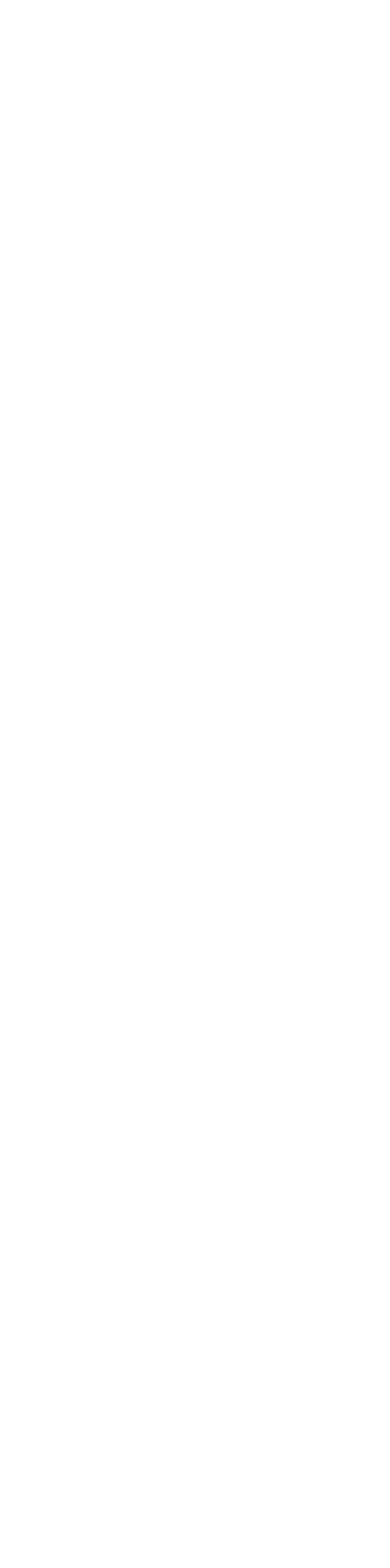
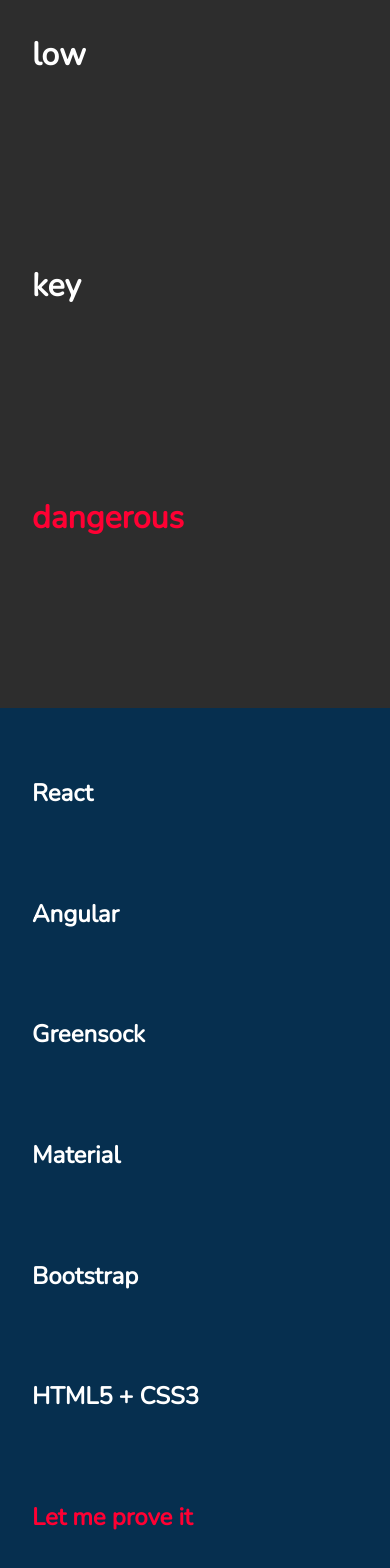
Before and after one commit to jamie29w/icebox--portfolio-2020, a React (Create React App) app: page / in a window 390 px wide. Shown: the part 136-1704 px from the top of the page. Before the commit the page ends 844 px from the top, so only its background shows below. Built offline with nearby package versions, Linux system fonts and the light colour scheme.

Commit message:
Created mobile and tablet+ view styling for HomeView.js
added small tablet/desktop grid styling

```diff
--- a/src/home/HomeView.js
+++ b/src/home/HomeView.js
@@ -1,9 +1,29 @@
 import React from 'react';
+import { Link } from '@reach/router';
+
+import { skillsList } from '../lib/skillsList';
+
+import '../styles/Home.scss';
 
 export default function HomeView() {
   return (
     <div className='main-view home'>
-      <h2>Home View</h2>
+      <div className='hero-grid'>
+        <h1>low</h1>
+        <h1>key</h1>
+        <h1 className='text--red'>dangerous</h1>
+      </div>
+      <div className='skills-grid'>
+        {skillsList.map(skill => (
+          <div className='skill--wrapper'>
+            <h2>{skill.title}</h2>
+            <p className='skill--detail hidden'>skill.details</p>
+          </div>
+        ))}
+        <Link className='link--discrete text--red' to='/portfolio'>
+          <h2>Let me prove it</h2>
+        </Link>
+      </div>
     </div>
   );
 }
--- /dev/null
+++ b/src/lib/skillsList.js
@@ -0,0 +1,32 @@
+export const skillsList = [
+  {
+    title: 'React',
+    details:
+      'Lorem ipsum dolor sit amet consectetur, adipisicing elit. Nobis aperiam esse voluptatum soluta! Quod minus, maxime voluptates itaque, fugit fugiat cum voluptate aut, tenetur magnam expedita mollitia beatae excepturi natus.',
+  },
+  {
+    title: 'Angular',
+    details:
+      'Lorem ipsum dolor sit amet consectetur, adipisicing elit. Nobis aperiam esse voluptatum soluta! Quod minus, maxime voluptates itaque, fugit fugiat cum voluptate aut, tenetur magnam expedita mollitia beatae excepturi natus.',
+  },
+  {
+    title: 'Greensock',
+    details:
+      'Lorem ipsum dolor sit amet consectetur, adipisicing elit. Nobis aperiam esse voluptatum soluta! Quod minus, maxime voluptates itaque, fugit fugiat cum voluptate aut, tenetur magnam expedita mollitia beatae excepturi natus.',
+  },
+  {
+    title: 'Material',
+    details:
+      'Lorem ipsum dolor sit amet consectetur, adipisicing elit. Nobis aperiam esse voluptatum soluta! Quod minus, maxime voluptates itaque, fugit fugiat cum voluptate aut, tenetur magnam expedita mollitia beatae excepturi natus.',
+  },
+  {
+    title: 'Bootstrap',
+    details:
+      'Lorem ipsum dolor sit amet consectetur, adipisicing elit. Nobis aperiam esse voluptatum soluta! Quod minus, maxime voluptates itaque, fugit fugiat cum voluptate aut, tenetur magnam expedita mollitia beatae excepturi natus.',
+  },
+  {
+    title: 'HTML5 + CSS3',
+    details:
+      'Lorem ipsum dolor sit amet consectetur, adipisicing elit. Nobis aperiam esse voluptatum soluta! Quod minus, maxime voluptates itaque, fugit fugiat cum voluptate aut, tenetur magnam expedita mollitia beatae excepturi natus.',
+  },
+];
--- /dev/null
+++ b/src/styles/Home.scss
@@ -0,0 +1,45 @@
+.home {
+  display: grid;
+  color: #fff;
+  width: 100%;
+  grid-template-areas:
+    'hero-grid'
+    'skills-grid';
+
+  .hero-grid {
+    grid-area: hero-grid;
+    box-sizing: border-box;
+    min-height: 100vh;
+    display: grid;
+    padding: 75px 16px;
+    align-content: space-around;
+    background: #2d2d2d;
+  }
+
+  .skills-grid {
+    grid-area: skills-grid;
+    background: #062f4f;
+    min-height: 100vh;
+    display: grid;
+    padding: 25px 16px;
+    align-content: space-around;
+  }
+
+  .text--red {
+    color: #ff0033;
+  }
+
+  .link--discrete {
+    text-decoration: none;
+  }
+
+  .hidden {
+    display: none;
+    opacity: 0;
+  }
+
+  @media (min-width: 840px) {
+    grid-template-columns: repeat(2, 1fr);
+    grid-template-areas: 'skills-grid hero-grid';
+  }
+}
```
